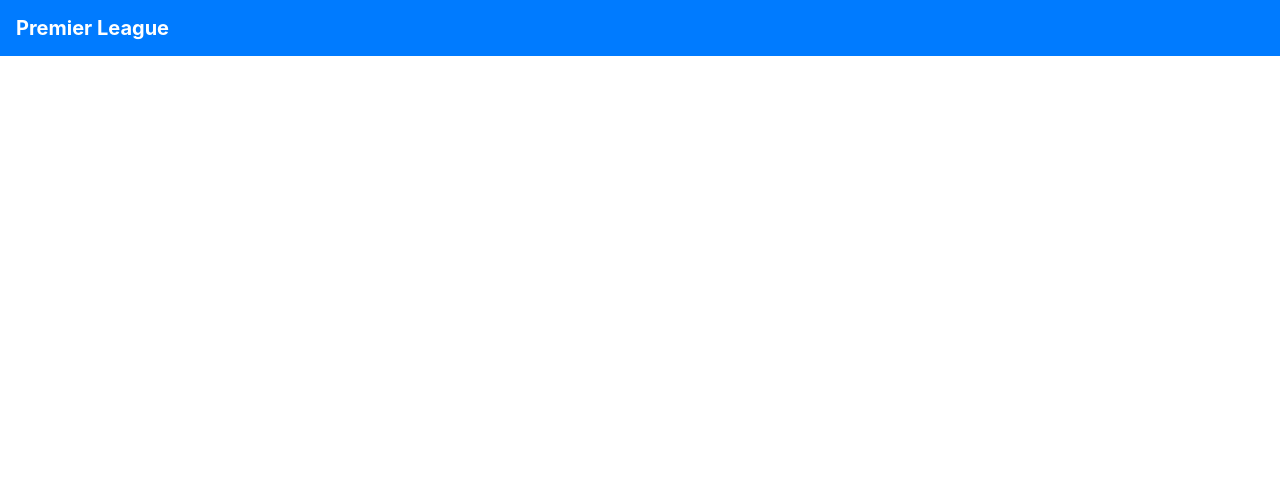
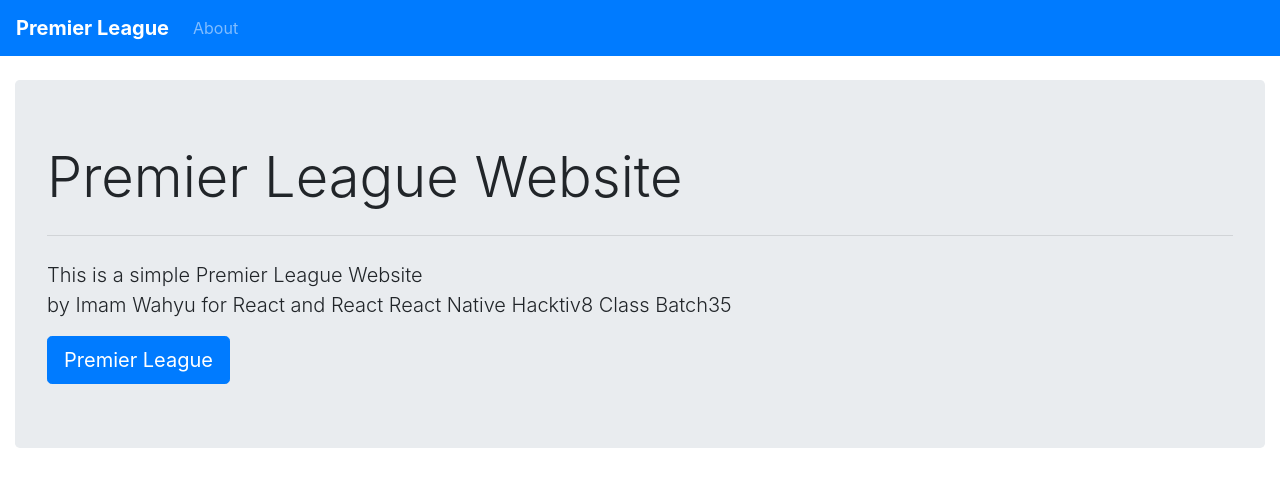
Before and after one commit to whyrtch/web-premier-league, a React (Create React App) app: page /about in a window 1280 px wide. Shown: the top 486 px of the page. Built offline with nearby package versions, Linux system fonts and the light colour scheme.

Commit message:
adding about page

```diff
--- a/src/App.js
+++ b/src/App.js
@@ -6,17 +6,21 @@ import reduxStore from './redux/store';
 import Header from "./component/Header";
 import Team from "./page/Team";
 import Home from "./page/Home";
+import About from "./page/About";
 
 function App() {
   return (
       <Provider store={reduxStore}>
           <Header/>
+          <div className="container-fluid">
               <Router>
                   <Switch>
                       <Route exact path={"/"} component={Home}/>
                       <Route exact path={"/team"} component={Team}/>
+                      <Route exact path={"/about"} component={About}/>
                   </Switch>
               </Router>
+          </div>
       </Provider>
   );
 }
--- a/src/component/Header.js
+++ b/src/component/Header.js
@@ -4,6 +4,13 @@ export default Header => {
     return (
         <nav className="navbar navbar-expand-lg navbar-dark bg-primary">
             <a className="navbar-brand text-white" href="/"><b>Premier League</b></a>
+            <div className="collapse navbar-collapse" id="navbarSupportedContent">
+                <ul className="navbar-nav mr-auto">
+                    <li className="nav-item">
+                        <a className="nav-link" href="/about">About</a>
+                    </li>
+                </ul>
+            </div>
         </nav>
     )
 }
--- /dev/null
+++ b/src/page/About.js
@@ -0,0 +1,16 @@
+import React from "react";
+
+export default About => {
+    return (
+        <div className="jumbotron my-4">
+            <h1 className="display-4">Premier League Website</h1>
+            <hr className="my-4"/>
+            <p className="lead">
+                This is a simple Premier League Website
+                <br/>
+                by Imam Wahyu for React and React React Native Hacktiv8 Class Batch35
+            </p>
+            <a className="btn btn-primary btn-lg" href="/" role="button">Premier League</a>
+        </div>
+    )
+}
```
Lines whose indentation alone changed are shown as unchanged.
